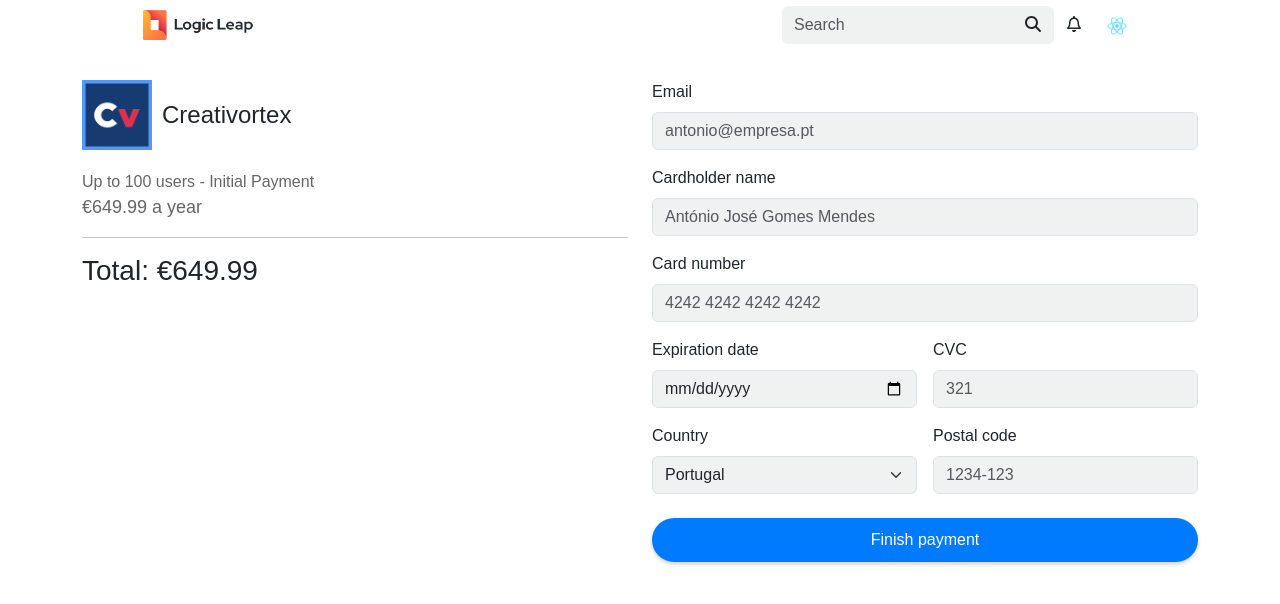
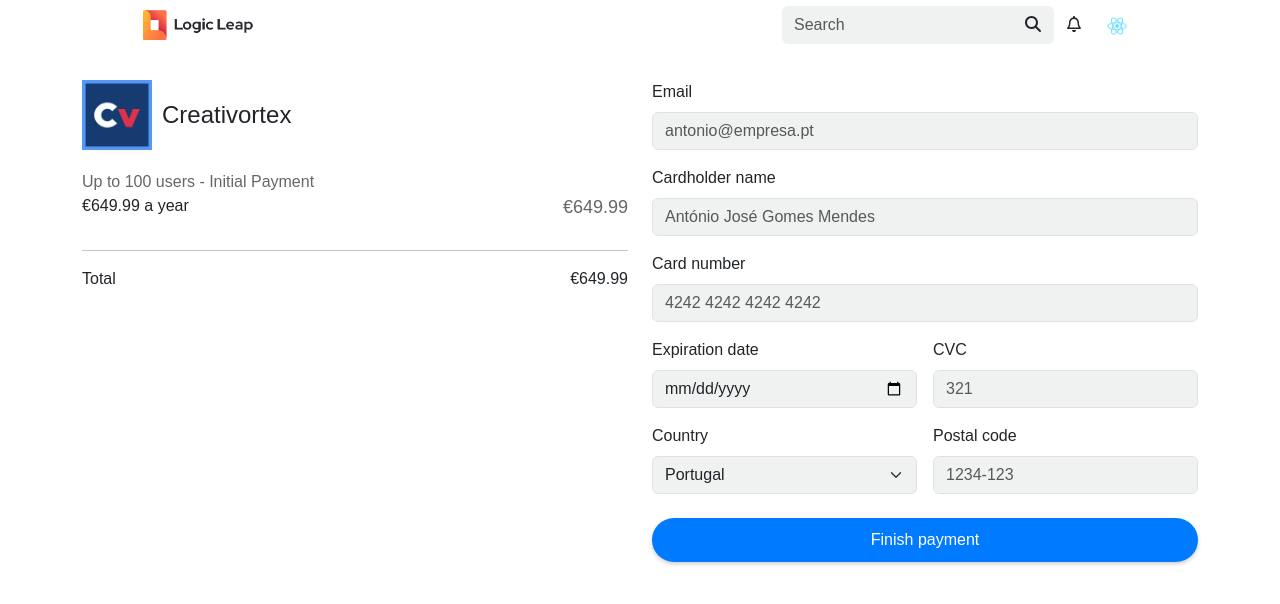
Before and after one commit to lRenasui/Logic-Leap, a React (Create React App) app in the folder frontend/: page /payment in a window 1280 px wide. Shown: the top 604 px of the page. Built offline with nearby package versions, Linux system fonts and the light colour scheme.

Commit message:
Pagamento atualizado

```diff
--- a/frontend/src/views/payment.css
+++ b/frontend/src/views/payment.css
@@ -48,6 +48,8 @@
 .product-price {
   font-size: 18px; /* Slightly larger font size for price */
   color: #666;
+  margin-bottom:0px;
+  padding-bottom:0px;
 }
 
 .form-control {
--- a/frontend/src/views/payment.js
+++ b/frontend/src/views/payment.js
@@ -15,11 +15,20 @@
                 <span className="product-title">Creativortex</span>
               </div>
               <p className="product-info">Up to 100 users - Initial Payment</p>
-              <p className="product-price">€649.99 a year</p>
+              <div className="d-flex justify-content-between mb-2">
+                    <p>€649.99 a year</p>
+                    <p className="product-price">€649.99</p>
+                </div>
               <hr></hr>
-              <h3>Total: €649.99</h3>
+              <div className="d-flex justify-content-between mb-2">
+                    <p>Total</p>
+                    <p>€649.99</p>
+                </div>
             </div>
           </div>
+
+
+
           {/* Section for the payment form */}
           <div className="col-md-6">
             <div className="bg-white">
```
